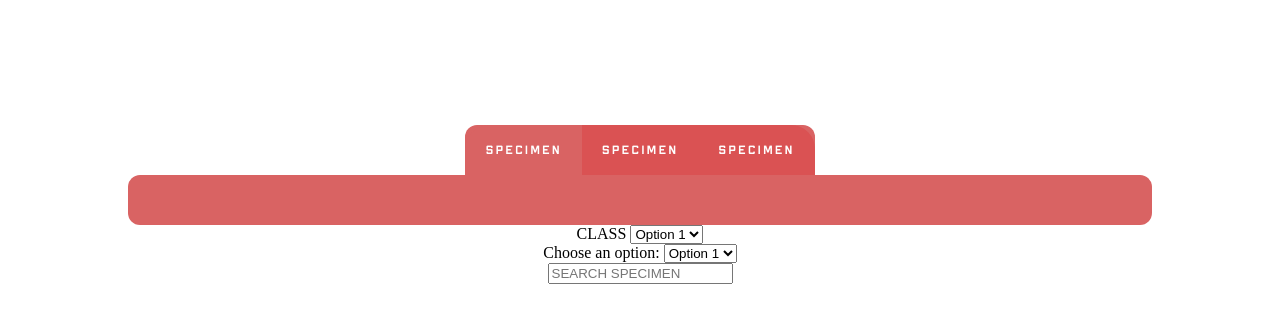
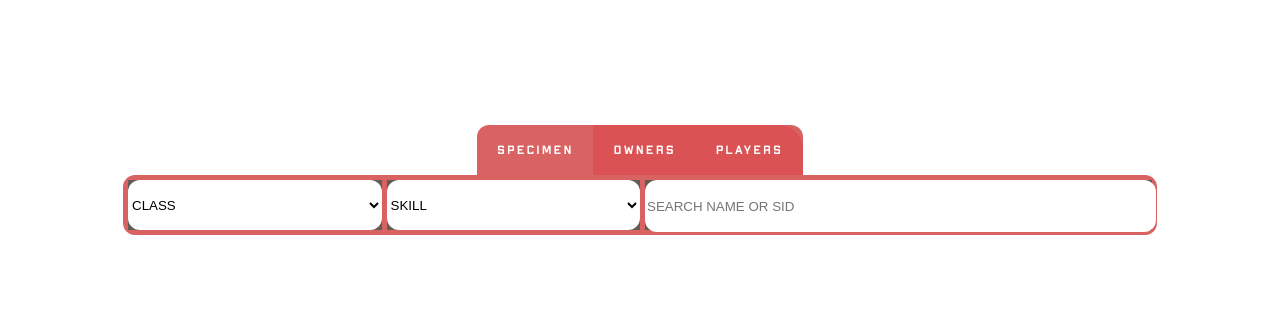
Before and after one commit to Macc3leven/shadawiWebpage-v025, a plain HTML site: page gallery.html in a window 1280 px wide. Shown: the part 325-648 px from the top of the page. Drawn offline with Linux system fonts and the light colour scheme.

Commit message:
code building

```diff
--- a/css/gallery.css
+++ b/css/gallery.css
@@ -51,9 +51,42 @@ html, body {
 }
 
 .search-container{
+    position: relative;
     display: flex;
+    padding: 5px;
     width: 80vw;
     min-width: 300px;
     margin: 0 auto;
     border-radius: var(--corner);
+
+    align-items: center;
+    justify-content: space-between;
+    gap: 5px;
 }
+.search-filter{
+    /* flex: 1; */
+    width: 25%;
+    height: 100%;
+    background-color: rgb(99, 92, 83);
+}
+.search-filter > select{
+    border: none;
+    background-color: white;
+    width: 100%;
+    height: 100%;
+    border-radius: var(--corner);
+}
+.search-box{
+    position: relative;
+    width: 50%;
+    height: 100%;
+    background-color: rgb(99, 92, 83);
+}
+
+.search-box > input{
+    border: none;
+    background-color: white;
+    width: 100%;
+    height: 100%;
+    border-radius: var(--corner);
+}
--- a/gallery.html
+++ b/gallery.html
@@ -21,35 +21,57 @@
             <p>SPECIMEN</p>
         </div>
         <div class="tab">
-            <p>SPECIMEN</p>
+            <p>OWNERS</p>
         </div>
         <div class="tab" style="border-radius: 0 24px 0 0;">
-            <p>SPECIMEN</p>
+            <p>PLAYERS</p>
         </div>
     </div>
+
     <div class="search-container">
-
-    </div>
         <div class="search-filter">
-        <label for="dropdown">CLASS</label>
             <select name="dropdown" id="dropdown">
+                <option value="" disabled selected>CLASS</option>
                 <option value="option1">Option 1</option>
                 <option value="option2">Option 2</option>
                 <option value="option3">Option 3</option>
             </select>
         </div>
         <div class="search-filter">
-        <label for="dropdown">Choose an option:</label>
             <select name="dropdown" id="dropdown">
+                <option value="" disabled selected>SKILL</option>
                 <option value="option1">Option 1</option>
                 <option value="option2">Option 2</option>
                 <option value="option3">Option 3</option>
             </select>
         </div>
         <div class="search-box">
-        <span class="search-icon"></span>
-        <input type="text" placeholder="SEARCH SPECIMEN">
+            <!-- <span class="search-icon"></span> -->
+            <input type="text" placeholder="SEARCH NAME OR SID">
+        </div>
     </div>
 </body>
 
+<script>
+    // Search Tabs
+    const tabs = document.querySelectorAll(".tab")
+    tabs.forEach((tab, index) => {
+        tab.addEventListener("click", () => {
+            const i = index;
+
+            // Remove 'active' class from all tabs
+            tabs.forEach(t => t.className = "tab");
+            tabs[i].className = "tab selected";
+        });
+    })
+
+    function initSpecimenSection(){
+
+    }
+
+    // Specimen Search Filters
+
+    // Search bar
+</script>
+
 </html>
```
Lines whose indentation alone changed are shown as unchanged.
